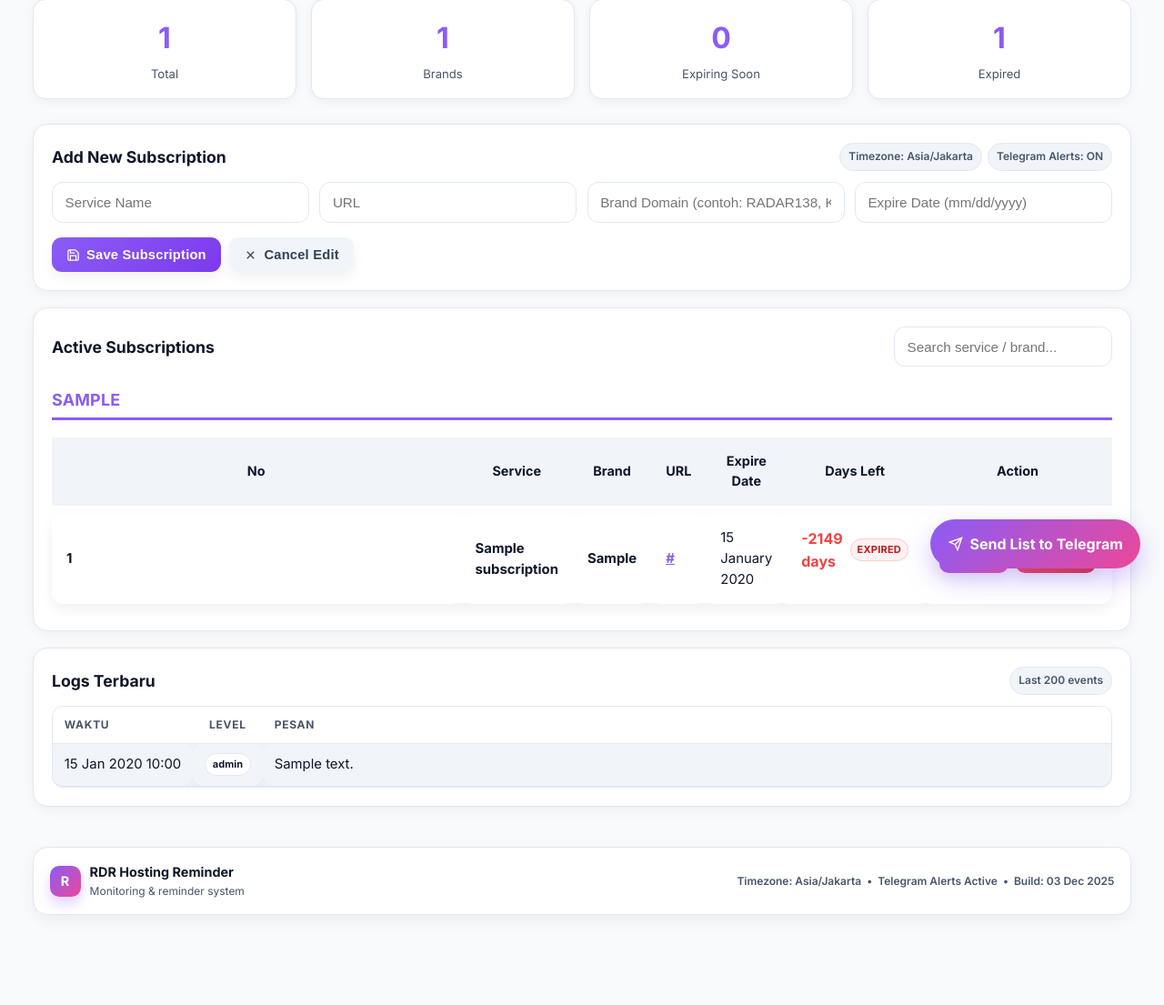
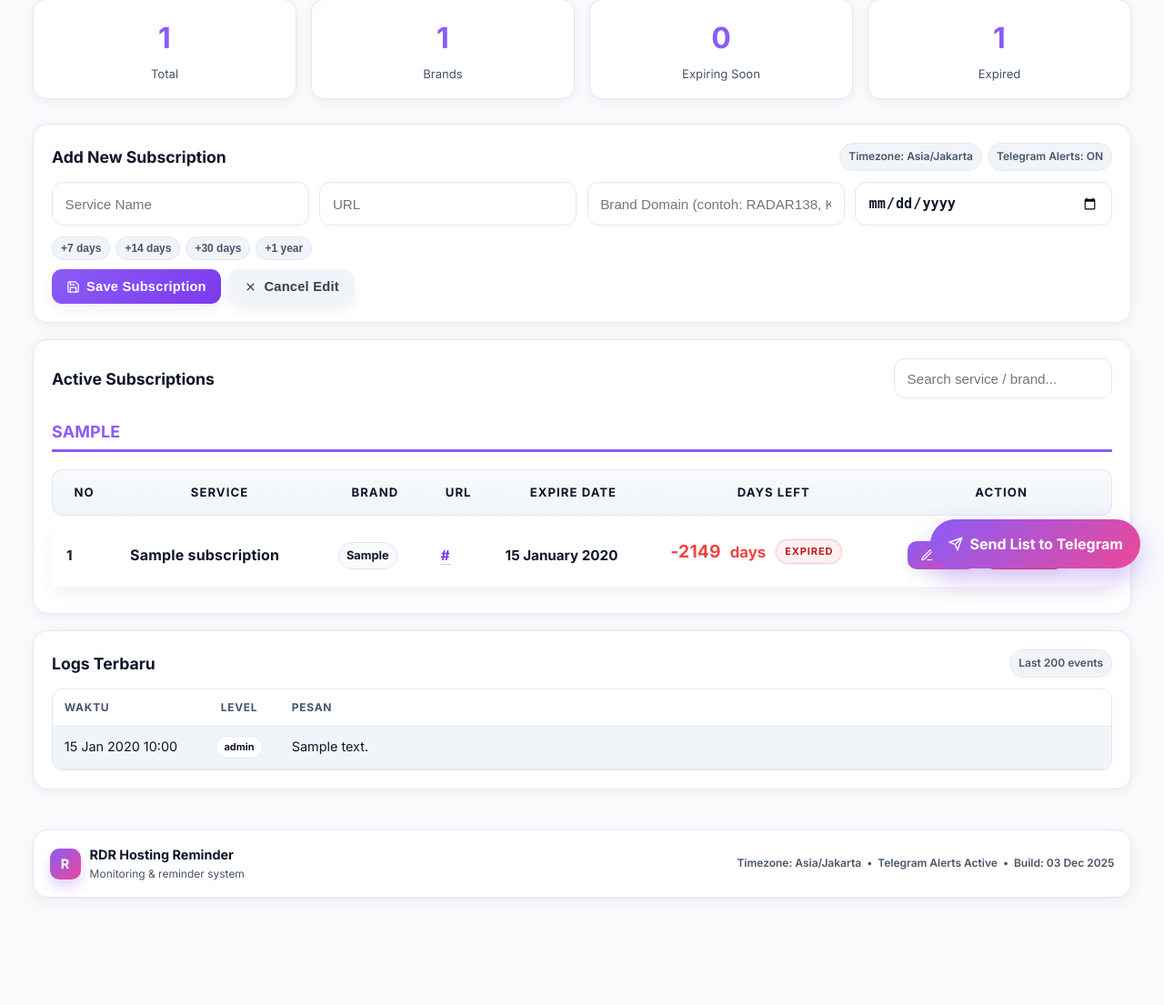
Before and after one commit to reminderk39rdr/alarmhostingk39, a FastAPI app: page / in a window 1280 px wide. Shown: the part 149-1254 px from the top of the page at 91% size. After the commit the page ends 1136 px from the top, so only its background shows below. Run offline with FastAPI, Linux system fonts and the light colour scheme; the visitor is signed in with stand-in values (Sample User, id 1); tables that the repository leaves empty hold one stand-in row (values such as "Sample post").

Commit message:
Update index.html

```diff
--- a/templates/index.html
+++ b/templates/index.html
@@ -70,6 +70,7 @@
       padding:5px 9px;border-radius:999px;font-size:12px;font-weight:600;
       color:var(--text-secondary);
       white-space:nowrap;
+      cursor:default;
     }
     .logout{
       background:linear-gradient(135deg,#ef4444,#dc2626);
@@ -79,6 +80,7 @@
       transition:.12s ease;
       display:inline-flex;align-items:center;gap:6px;
       box-shadow:0 6px 12px rgba(239,68,68,.18);
+      white-space:nowrap;
     }
     .logout:hover{filter:brightness(1.05);transform:translateY(-1px)}
 
@@ -118,6 +120,12 @@
     input:focus{
       outline:none;border-color:var(--primary);
       box-shadow:0 0 0 4px rgba(139,92,246,0.12)
+    }
+
+    /* date picker look */
+    input[type="date"]{
+      color:var(--text);
+      font-weight:600;
     }
 
     /* ===== Buttons (pro + icons) ===== */
@@ -165,36 +173,126 @@
       letter-spacing:.2px;
     }
 
-    /* ===== Table responsive ===== */
-    table{width:100%;border-collapse:separate;border-spacing:0 .6rem}
-    th{display:none}
-    td{
-      display:block;width:100%;padding:.9rem;background:var(--surface);
-      border-radius:12px;box-shadow:0 2px 8px rgba(15,23,42,0.05);
-      position:relative;padding-left:86px;font-size:0.93rem
-    }
-    td::before{
-      content:attr(data-label);position:absolute;left:.9rem;top:.9rem;font-weight:700;
-      color:var(--text-secondary);font-size:0.75rem;text-transform:uppercase;letter-spacing:.06em
-    }
-    .days{
-      font-weight:800;font-size:1rem!important;display:flex;align-items:center;gap:8px;
+    /* ===== Table (premium) ===== */
+    table.subs-table{
+      width:100%;
+      border-collapse:separate;
+      border-spacing:0 10px;
     }
 
-    /* Status badge */
+    table.subs-table thead th{
+      display:table-cell;
+      padding:0.9rem 1rem;
+      background:linear-gradient(#f8fafc,#f1f5f9);
+      border-top:1px solid var(--border);
+      border-bottom:1px solid var(--border);
+      font-size:0.82rem;
+      font-weight:800;
+      text-transform:uppercase;
+      letter-spacing:.08em;
+      color:#0f172a;
+    }
+    table.subs-table thead th:first-child{
+      border-left:1px solid var(--border);
+      border-radius:12px 0 0 12px;
+    }
+    table.subs-table thead th:last-child{
+      border-right:1px solid var(--border);
+      border-radius:0 12px 12px 0;
+    }
+
+    table.subs-table tbody tr{
+      background:var(--surface);
+      box-shadow:0 8px 20px rgba(15,23,42,0.06);
+      border-radius:14px;
+      overflow:hidden;
+      transition:.12s ease;
+    }
+    table.subs-table tbody tr:hover{
+      transform:translateY(-1px);
+      box-shadow:0 12px 26px rgba(15,23,42,0.08);
+    }
+
+    table.subs-table td{
+      padding:1rem 1rem;
+      vertical-align:middle;
+      font-size:0.95rem;
+      background:transparent !important;
+      box-shadow:none !important;
+      border:none !important;
+    }
+    table.subs-table td:first-child{
+      font-weight:800;
+      color:#0f172a;
+      width:70px;
+    }
+
+    td[data-label="Service"] strong{
+      font-size:1rem;
+      letter-spacing:.2px;
+    }
+
+    td[data-label="Brand"] strong{
+      display:inline-flex;
+      padding:4px 8px;
+      border-radius:999px;
+      background:#f8fafc;
+      border:1px solid var(--border);
+      font-size:0.8rem;
+      font-weight:800;
+      color:#0f172a;
+    }
+
+    td[data-label="URL"] a{
+      color:#7c3aed !important;
+      font-weight:700 !important;
+      text-decoration:none;
+      border-bottom:1px dashed rgba(124,58,237,.35);
+    }
+    td[data-label="URL"] a:hover{
+      border-bottom-style:solid;
+      opacity:.9;
+    }
+
+    td[data-label="Expire"]{
+      font-weight:700;
+      color:#0f172a;
+    }
+
+    .days{
+      font-weight:900;
+      font-size:1.05rem !important;
+      display:flex;
+      align-items:center;
+      justify-content:flex-start;
+      gap:10px;
+      white-space:nowrap;
+    }
+    .days .num{
+      font-size:1.2rem;
+      letter-spacing:.2px;
+    }
+
     .status-pill{
-      display:inline-flex;align-items:center;gap:4px;
-      padding:3px 7px;border-radius:999px;
-      font-size:11px;font-weight:800;letter-spacing:.02em;
-      border:1px solid var(--border);
-      background:#fff;white-space:nowrap;
+      display:inline-flex;
+      align-items:center;
+      gap:6px;
+      padding:5px 10px;
+      border-radius:999px;
+      font-size:11px;
+      font-weight:900;
+      letter-spacing:.08em;
+      border:1px solid transparent;
+      background:#fff;
+      box-shadow: inset 0 0 0 1px var(--border);
+      white-space:nowrap;
     }
-    .st-expired{color:#b91c1c;border-color:#fecaca;background:#fff1f2;}
-    .st-h1{color:#7c2d12;border-color:#fed7aa;background:#fff7ed;}
-    .st-h2{color:#92400e;border-color:#fde68a;background:#fffbeb;}
-    .st-h3{color:#b45309;border-color:#fcd34d;background:#fffbeb;}
-    .st-soon{color:#1d4ed8;border-color:#bfdbfe;background:#eff6ff;}
-    .st-safe{color:#065f46;border-color:#bbf7d0;background:#ecfdf5;}
+    .st-expired{ color:#b91c1c; background:#fff1f2; box-shadow: inset 0 0 0 1px #fecaca; }
+    .st-h1{ color:#7c2d12; background:#fff7ed; box-shadow: inset 0 0 0 1px #fed7aa; }
+    .st-h2{ color:#92400e; background:#fffbeb; box-shadow: inset 0 0 0 1px #fde68a; }
+    .st-h3{ color:#b45309; background:#fffbeb; box-shadow: inset 0 0 0 1px #fcd34d; }
+    .st-soon{ color:#1d4ed8; background:#eff6ff; box-shadow: inset 0 0 0 1px #bfdbfe; }
+    .st-safe{ color:#065f46; background:#ecfdf5; box-shadow: inset 0 0 0 1px #bbf7d0; }
 
     /* Trigger button fixed */
     .trigger-fixed{
@@ -239,36 +337,12 @@
     .pill-WARN{color:#b45309;}
     .pill-ERROR{color:#b91c1c;}
 
-    /* ===== Desktop: one row card ===== */
+    /* ===== Desktop ===== */
     @media (min-width: 768px){
       .form-grid{grid-template-columns:repeat(4,1fr)}
       .stats-grid{grid-template-columns:repeat(4,1fr);gap:1rem}
-      th{
-        display:table-cell;padding:0.95rem 1rem;background:var(--surface2);
-        color:#0f172a;font-weight:800;font-size:.9rem;
-      }
-      td{
-        display:table-cell;padding:0.95rem 1rem;padding-left:1rem;
-      }
-      td::before{display:none}
       .trigger-fixed{bottom:26px;right:26px;left:auto;transform:none;width:auto}
-
       table.subs-table{border-spacing:0 9px;}
-      table.subs-table tbody tr{
-        background:var(--surface);
-        box-shadow:0 6px 14px rgba(15,23,42,0.06);
-        border-radius:14px;overflow:hidden;
-      }
-      table.subs-table td{
-        background:transparent!important;box-shadow:none!important;border-bottom:none!important;
-        vertical-align:middle;
-      }
-      table.subs-table td:first-child{
-        font-weight:800;color:#0f172a;
-      }
-      table.subs-table td:last-child{
-        white-space:nowrap;
-      }
     }
 
     /* ===== Footer pro ===== */
@@ -310,7 +384,6 @@
         <span class="badge">👤 {{ username }}</span>
         <span class="badge">🕘 {{ now.strftime('%d %B %Y - %H:%M WIB') }}</span>
         <a class="logout" href="/logout">
-          <!-- logout icon -->
           <svg viewBox="0 0 24 24" fill="none" stroke="white" stroke-width="2">
             <path d="M9 21H5a2 2 0 0 1-2-2V5a2 2 0 0 1 2-2h4"/>
             <polyline points="16 17 21 12 16 7"/>
@@ -349,11 +422,23 @@
           <input type="text" id="name" name="name" placeholder="Service Name" required>
           <input type="url" id="url" name="url" placeholder="URL" required>
           <input type="text" id="brand" name="brand" placeholder="Brand Domain (contoh: RADAR138, K39, USR)" required>
-          <input type="text" id="expires_at" name="expires_at" placeholder="Expire Date (mm/dd/yyyy)" required>
+
+          <!-- date picker for user -->
+          <input type="date" id="expires_at_picker" placeholder="Choose expire date" required>
+          <!-- hidden field sent to backend (mm/dd/yyyy) -->
+          <input type="hidden" id="expires_at" name="expires_at" required>
         </div>
+
+        <!-- quick add buttons -->
+        <div style="display:flex;gap:6px;flex-wrap:wrap;margin:-4px 0 10px">
+          <button type="button" class="badge" onclick="quickAddDays(7)">+7 days</button>
+          <button type="button" class="badge" onclick="quickAddDays(14)">+14 days</button>
+          <button type="button" class="badge" onclick="quickAddDays(30)">+30 days</button>
+          <button type="button" class="badge" onclick="quickAddDays(365)">+1 year</button>
+        </div>
+
         <div style="display:flex;gap:.6rem;flex-wrap:wrap">
           <button type="submit" class="btn">
-            <!-- save icon -->
             <svg viewBox="0 0 24 24" fill="none" stroke="white" stroke-width="2">
               <path d="M19 21H5a2 2 0 0 1-2-2V5a2 2 0 0 1 2-2h11l5 5v11a2 2 0 0 1-2 2z"/>
               <polyline points="17 21 17 13 7 13 7 21"/>
@@ -362,7 +447,6 @@
             Save Subscription
           </button>
           <button type="button" class="btn btn-cancel" onclick="resetForm()">
-            <!-- x icon -->
             <svg viewBox="0 0 24 24" fill="none" stroke="#334155" stroke-width="2">
               <line x1="18" y1="6" x2="6" y2="18"/>
               <line x1="6" y1="6" x2="18" y2="18"/>
@@ -412,7 +496,7 @@
                   </td>
 
                   <td data-label="URL">
-                    <a href="{{ sub.url }}" target="_blank" style="color:var(--primary);font-weight:650">
+                    <a href="{{ sub.url }}" target="_blank">
                       {{ sub.url }}
                     </a>
                   </td>
@@ -427,9 +511,10 @@
                         {% elif days <= 7 %}var(--warning)
                         {% else %}var(--success)
                         {% endif %}">
-                    {{ days }} day{{ '' if days == 1 else 's' }}
 
-                    {# ===== status badge ===== #}
+                    <span class="num">{{ days }}</span>
+                    <span>{{ 'day' if days == 1 else 'days' }}</span>
+
                     {% if days < 0 %}
                       <span class="status-pill st-expired">EXPIRED</span>
                     {% elif days == 0 %}
@@ -450,7 +535,6 @@
                   <td data-label="Action">
                     <button class="btn action-btn btn-edit"
                       onclick='editSubscription({{ sub.id }}, "{{ sub.name|e }}", "{{ sub.url }}", "{{ sub.brand or ""|e }}", "{{ sub.expires_at.strftime("%m/%d/%Y") }}")'>
-                      <!-- edit icon -->
                       <svg viewBox="0 0 24 24" fill="none" stroke="white" stroke-width="2">
                         <path d="M12 20h9"/>
                         <path d="M16.5 3.5a2.1 2.1 0 0 1 3 3L7 19l-4 1 1-4 12.5-12.5z"/>
@@ -461,7 +545,6 @@
                     <form method="post" action="/delete/{{ sub.id }}" style="display:inline">
                       <button type="submit" class="btn action-btn btn-delete"
                         onclick="return confirm('Delete this subscription?')">
-                        <!-- trash icon -->
                         <svg viewBox="0 0 24 24" fill="none" stroke="white" stroke-width="2">
                           <polyline points="3 6 5 6 21 6"/>
                           <path d="M19 6l-1 14a2 2 0 0 1-2 2H8a2 2 0 0 1-2-2L5 6"/>
@@ -519,7 +602,6 @@
     </div>
 
     <a href="/trigger" class="trigger-fixed">
-      <!-- send icon -->
       <svg viewBox="0 0 24 24" fill="none" stroke="white" stroke-width="2">
         <line x1="22" y1="2" x2="11" y2="13"/>
         <polygon points="22 2 15 22 11 13 2 9 22 2"/>
@@ -551,12 +633,42 @@
   </div>
 
   <script>
+    const picker = document.getElementById("expires_at_picker");
+    const hidden = document.getElementById("expires_at");
+
+    function toMMDDYYYY(iso){
+      if(!iso) return "";
+      const [y,m,d] = iso.split("-");
+      return `${m}/${d}/${y}`;
+    }
+    function toISO(mmddyyyy){
+      if(!mmddyyyy) return "";
+      const [m,d,y] = mmddyyyy.split("/");
+      return `${y}-${m.padStart(2,"0")}-${d.padStart(2,"0")}`;
+    }
+
+    picker.addEventListener("change", () => {
+      hidden.value = toMMDDYYYY(picker.value);
+    });
+
+    function quickAddDays(n){
+      const now = new Date();
+      now.setDate(now.getDate() + n);
+      const iso = now.toISOString().slice(0,10);
+      picker.value = iso;
+      hidden.value = toMMDDYYYY(iso);
+    }
+
     function editSubscription(id, name, url, brand, expires_at){
       document.getElementById('form-title').innerText = 'Edit Subscription';
       document.getElementById('name').value = name;
       document.getElementById('url').value = url;
       document.getElementById('brand').value = brand;
-      document.getElementById('expires_at').value = expires_at;
+
+      // isi date picker via ISO
+      picker.value = toISO(expires_at);
+      hidden.value = expires_at;
+
       document.getElementById('subscription-form').action = `/update/${id}`;
       window.scrollTo({top:0,behavior:'smooth'});
     }
@@ -564,6 +676,8 @@
     function resetForm(){
       document.getElementById('form-title').innerText='Add New Subscription';
       document.getElementById('subscription-form').reset();
+      picker.value = "";
+      hidden.value = "";
       document.getElementById('subscription-form').action='/add';
     }
 
```
